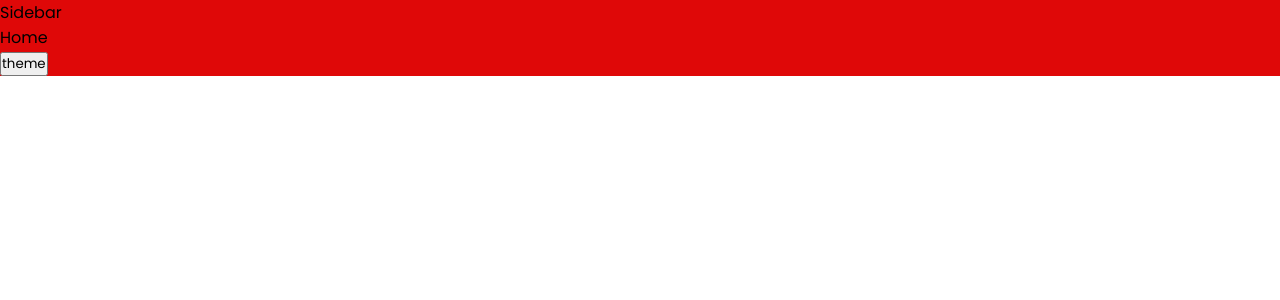
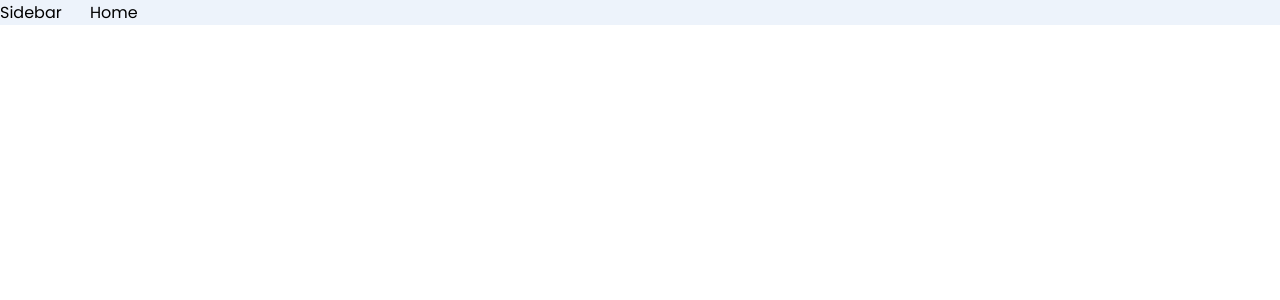
Before and after one commit to Juan-Gonon/Sidebar, a React (Vite) app: page / in a window 1280 px wide. Shown: the top 300 px of the page. Built offline with nearby package versions, Linux system fonts and the light colour scheme.

Commit message:
preparando sidebar

```diff
--- a/src/App.jsx
+++ b/src/App.jsx
@@ -2,27 +2,35 @@ import { MyRoutes } from './routers/routes'
 import styled from 'styled-components'
 import { BrowserRouter } from 'react-router-dom'
 import { Sidebar } from './components/Sidebar'
-import { useContext } from 'react'
-import { ThemeContext } from './context/Context'
+import { useState } from 'react'
 
 function App () {
-  const { theme, changeTheme } = useContext(ThemeContext)
-  console.log(theme)
+  const [sidebarOpen, setSidebarOpen] = useState(false)
+
   return (
     <>
       <BrowserRouter>
         <Container>
-          <Sidebar />
-          <MyRoutes />
-          <button onClick={changeTheme}>theme</button>
+          <main className={`sidebarState ${sidebarOpen ? 'active' : ''}`}>
+            <Sidebar />
+            <MyRoutes />
+          </main>
         </Container>
       </BrowserRouter>
     </>
   )
 }
 
+const Container = styled.section`
+  .sidebarState{
+    display: grid;
+    grid-template-columns: 90px auto;
+    background: ${({ theme }) => theme.bgtotal};
+
+    &.active{
+      grid-template-columns: 300px auto;
+    }
+  }
+  `
+
 export default App
-
-const Container = styled.main`
-  background-color: ${({ theme }) => theme.body};
-`
```
